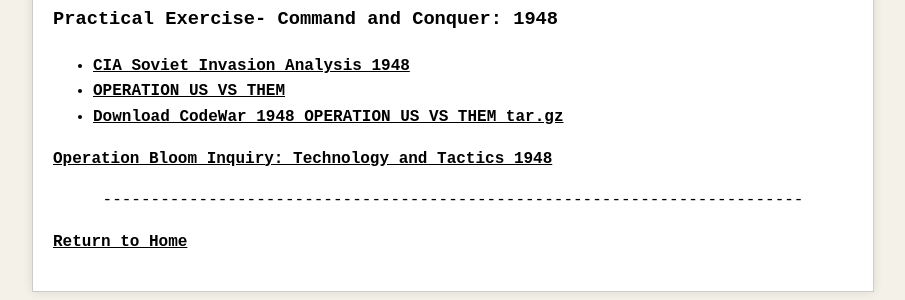
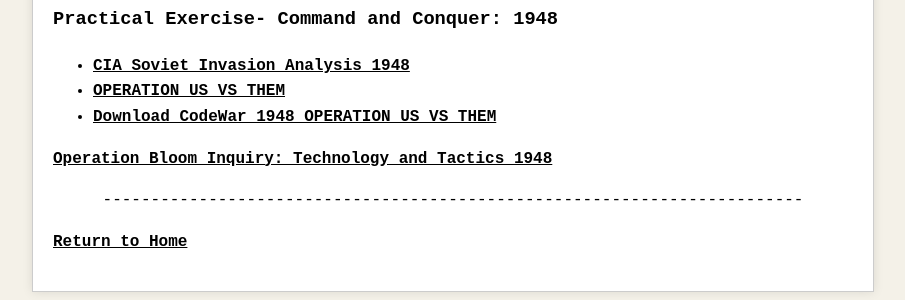
Before and after one commit to jboyce1/CodeWar, a Jekyll site: the page built from classes/PreparingForWinter.md, in a window 1280 px wide and 900 px high, scrolled down 1517 px. Shown: the part 588-888 px from the top of the window, without its empty margins (187-1092 px from the left). Built offline with Jekyll 4.4.1, drawn with Linux system fonts in a browser that asks for light colours.

Commit message:
Update PreparingForWinter.md

```diff
--- a/classes/PreparingForWinter.md
+++ b/classes/PreparingForWinter.md
@@ -64,7 +64,10 @@
 ### Practical Exercise- Command and Conquer: 1948
 - [CIA Soviet Invasion Analysis 1948]({{ 'classes/PreparingForWinter/CIA Russian Invasion Analysis 1948.pdf' | relative_url }})
 - [OPERATION US VS THEM]({{ 'classes/PreparingForWinter/OPERATION US VS THEM.pdf' | relative_url }})
-- <a href="https://raw.githubusercontent.com/jboyce1/CodeWar/main/classes/PreparingForWinter/CodeWar1948%20OPERATION%20US%20VS%20THEM.tar.gz" download>Download CodeWar 1948 OPERATION US VS THEM tar.gz</a>
+- <a href="https://github.com/jboyce1/CodeWar/releases/download/CodeWar1948/CodeWar1948.OPERATION.US.VS.THEM.tar.gz" download>
+    Download CodeWar 1948 OPERATION US VS THEM
+</a>
+
 
 
 [Operation Bloom Inquiry: Technology and Tactics 1948]({{ 'classes/PreparingForWinter/Military Forces and Technologies in 1948- questions.pdf' | relative_url }})
```
